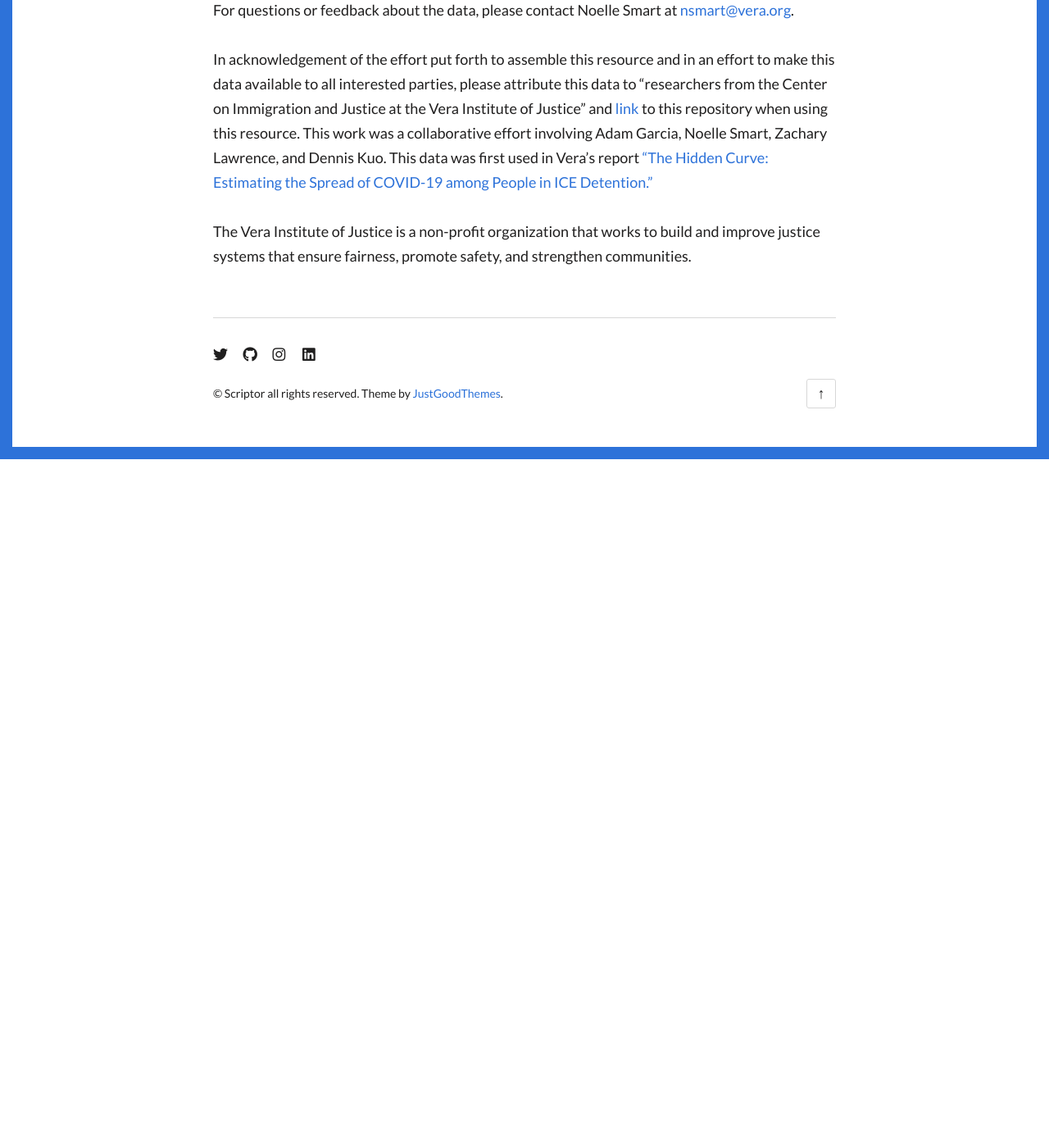
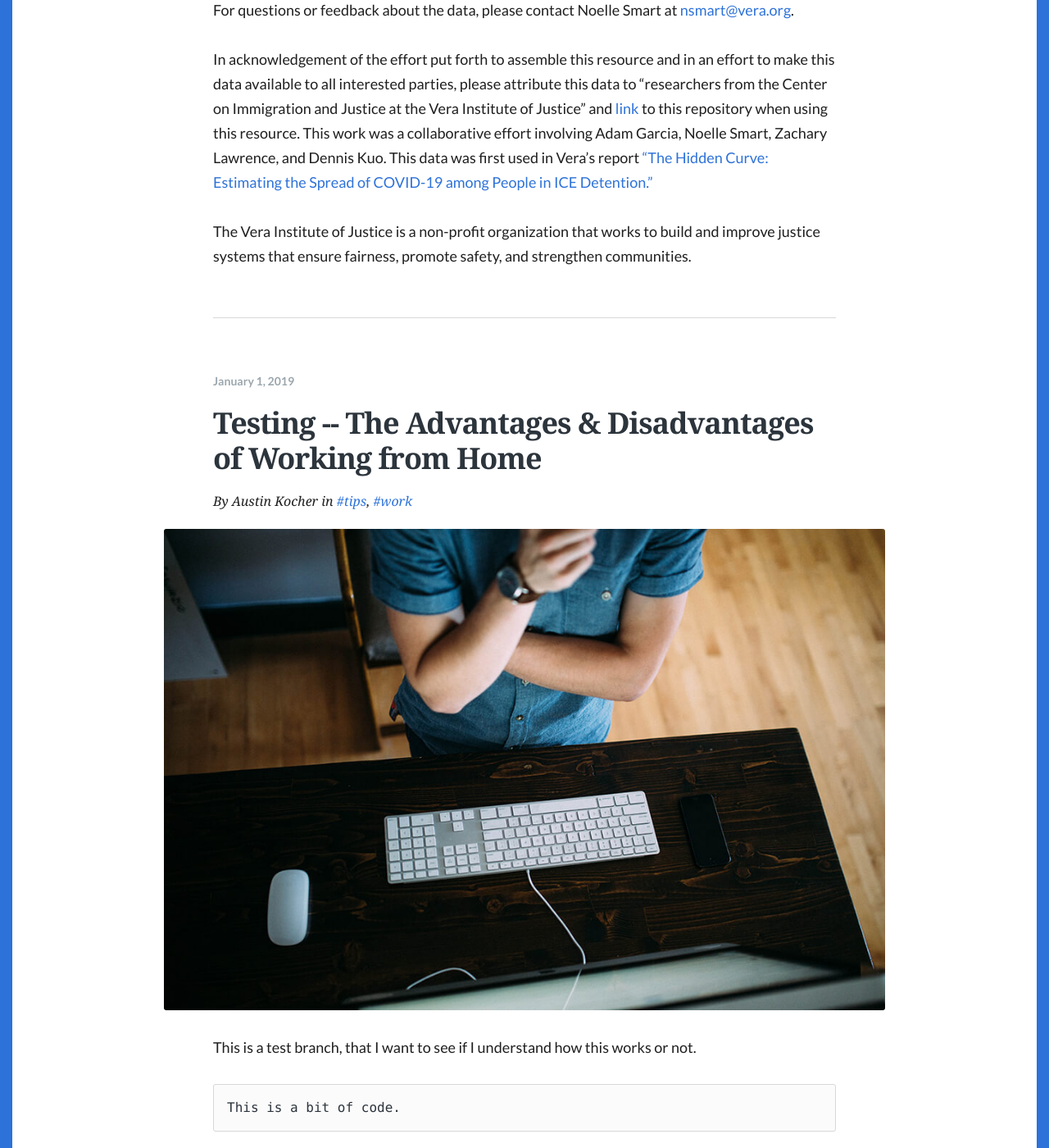
Before and after one commit to JustGoodThemes/Scriptor-Jekyll-Theme, a Jekyll site: the page built from index.html, in a window 1280 px wide and 1400 px high, scrolled down 14864 px. Shown: the whole window at 82% size. Built offline with Jekyll 4.4.1, drawn with Linux system fonts in a browser that asks for light colours; some web fonts are replaced; the list of posts is cut into pages by our own code; before the commit the page ends 15424 px from its top, so only the background shows below that; some of the changed lines change nothing that is shown.

Commit message:
Update 2019-01-01-the-advantages-and-disadvantages-of-working-from-home.md

````diff
--- a/_posts/2019-01-01-the-advantages-and-disadvantages-of-working-from-home.md
+++ b/_posts/2019-01-01-the-advantages-and-disadvantages-of-working-from-home.md
@@ -6,27 +6,11 @@ date: 2019-01-01
 feature_image: images/desk.jpg
 tags: [tips, work]
 disqus: false
-published: false
+published: true
 ---
 
-This is a test of Working Copy and GitHub on my iPhone. This is wild!! **Amazing** process here.
+This is a test branch, that I want to see if I understand how this works or not.
 
-A work at home parent is an entrepreneur who works from home and integrates parenting into his or her business activities. They are sometimes referred to as a WAHM *(work at home mom)* or a WAHD *(work at home dad)*.
-
-Entrepreneurs choose to run businesses from home for a variety of reasons, including lower business expenses, personal health limitations, eliminating commuting, or in order to have a more flexible schedule. This flexibility can give an entrepreneur more options when planning tasks, business and non-business, including parenting duties. While some home-based entrepreneurs opt for childcare outside the home,[1] others integrate child rearing into their work day and workspace. The latter are considered work-at-home parents.
-
-<!--more-->
-
-Many WAHPs start home-based businesses in order to care for their children while still creating income. The desire to care for one's own children, the incompatibility of a 9-to-5 work day with school hours or sick days, and the expense of childcare prompt many parents to change or leave their jobs in the workforce to be available to their children. Many WAHPs build a business schedule that can be integrated with their parenting duties.
-
-## Concept
-
-The Fusion Festival combines all styles of the underground electronic music scene and various other styles, sometimes depending on the attendees who choose to play their own music. It is described as a space people go to free their minds from their everyday lives, jobs, studies and other responsibilities. It is the result of the search for an alternative through music, to the system "people are forced to live in". People go to the Fusion to experience a different way of socializing and living, where experiencing one another freely, sharing love for music and art connects different scenes and minds. It is a clothing-optional event. Art installations include performance arts, static artworks, sculptures, art cars and various other forms.
-
-Fusion Festival began in 1997 near the city of Lärz in north-eastern Germany, about 160 km from Berlin and 230 km from Hamburg.
-
-## Festival Site
-
-The location is on the original grass-covered grounds of a disused military airfield (at 53°20′48.11″N 12°44′23.25″E for the 234-hectare area central field) about 4.5 km (2.25 miles) due north of the modern Rechlin-Lärz Airfield facility. The site was first acquired by the German Empire in 1916 as an aviation research and training ground, opening the facility for use by the Luftstreitkräfte in August 1918. After the establishment of the Luftwaffe in 1935, the field served as the Erprobungsstelle Rechlin central military aircraft test facility of the Third Reich through early 1945, and it was captured by the Soviet Red Army on May 2, 1945, for use by the VVS.
-
-There are grass-covered concrete hangars (actual bunkers) from that time that were used for Soviet fighter aircraft (hence the Cyrillic transliteration of the festival name and various stages, as many Cyrillic inscriptions were still present on the site). The airfield was reopened for civilian use in 1994 and sold to the Müritz Airpark Group in 2010. [[Source](https://en.wikipedia.org/wiki/Fusion_Festival)]
+```
+This is a bit of code.
+```
````
